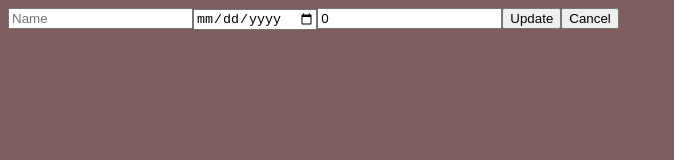
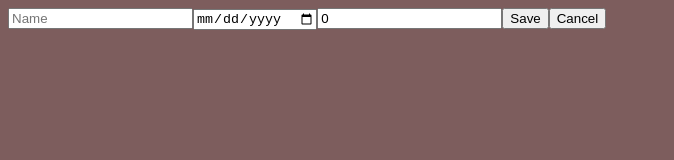
Before and after one commit to Silea-Horia/tjf, a React (Vite) app: page / in a window 1280 px wide. Both pictures are taken after a click on the button "Update". Shown: the top 160 px of the page, without its empty margins (0-674 px from the left). Built offline with nearby package versions, Linux system fonts and the light colour scheme.

Commit message:
added LocationForm component

```diff
--- a/src/App.jsx
+++ b/src/App.jsx
@@ -6,6 +6,7 @@ import Service from './services/Service'
 
 import LocationList from './components/LocationList';
 import Sidebar from './components/Sidebar';
+import LocationForm from './components/LocationForm';
 
 const initialLocations = [
     { id: 1, name: 'The Eiffel Tower', dateVisited: '2025-08-10', rating: 5 },
@@ -37,10 +38,6 @@ function App() {
         setSelectedLocationIds([]);
     };
 
-    const handleInputChange = (e) => {
-        const value = e.target.name === 'rating' ? parseInt(e.target.value, 10) : e.target.value;
-        setNewLocation({ ...newLocation, [e.target.name]: value });
-    };
 
     const handleAddLocation = (e) => {
         e.preventDefault();
@@ -50,10 +47,6 @@ function App() {
         setData(serv.getAll());
     };
 
-    const handleCancelClick = () => {
-        setNewLocation({ name: '', dateVisited: '', rating: 0 });
-        setCurrentPage('list');
-    };
 
     const handleUpdateLocation = (e) => {
         e.preventDefault();
@@ -94,56 +87,20 @@ function App() {
                 </>
             )}
             {currentPage === 'add' && (
-                <form onSubmit={handleAddLocation}>
-                    <input
-                        type="text"
-                        name="name"
-                        placeholder="Name"
-                        value={newLocation.name}
-                        onChange={handleInputChange}
-                    />
-                    <input
-                        type="date"
-                        name="dateVisited"
-                        value={newLocation.dateVisited}
-                        onChange={handleInputChange}
-                    />
-                    <input
-                        type="number"
-                        name="rating"
-                        placeholder="Rating"
-                        value={newLocation.rating}
-                        onChange={handleInputChange}
-                    />
-                    <button type="submit">Save</button>
-                    <button type="button" onClick={handleCancelClick}>Cancel</button>
-                </form>
+                <LocationForm
+                    submitHandler={handleAddLocation}
+                    newLocation={newLocation}
+                    setNewLocation={setNewLocation}
+                    setCurrentPage={setCurrentPage}
+                />
             )}
             {currentPage === 'update' && (
-                <form onSubmit={handleUpdateLocation}>
-                    <input
-                        type="text"
-                        name="name"
-                        placeholder="Name"
-                        value={newLocation.name}
-                        onChange={handleInputChange}
-                    />
-                    <input
-                        type="date"
-                        name="dateVisited"
-                        value={newLocation.dateVisited}
-                        onChange={handleInputChange}
-                    />
-                    <input
-                        type="number"
-                        name="rating"
-                        placeholder="Rating"
-                        value={newLocation.rating}
-                        onChange={handleInputChange}
-                    />
-                    <button type="submit">Update</button>
-                    <button type="button" onClick={handleCancelClick}>Cancel</button>
-                </form>
+                <LocationForm
+                submitHandler={handleUpdateLocation}
+                newLocation={newLocation}
+                setNewLocation={setNewLocation}
+                setCurrentPage={setCurrentPage}
+                />
             )}
         </>
     );
--- /dev/null
+++ b/src/components/LocationForm.jsx
@@ -0,0 +1,42 @@
+import React, { useState } from 'react'
+
+const LocationForm = ({submitHandler, newLocation, setNewLocation, setCurrentPage}) => {
+    const handleInputChange = (e) => {
+        const value = e.target.name === 'rating' ? parseInt(e.target.value, 10) : e.target.value;
+        setNewLocation({ ...newLocation, [e.target.name]: value });
+    };
+
+    const handleCancelClick = () => {
+        setNewLocation({ name: '', dateVisited: '', rating: 0 });
+        setCurrentPage('list');
+    };
+
+    return (
+        <form onSubmit={submitHandler}>
+            <input
+                type="text"
+                name="name"
+                placeholder="Name"
+                value={newLocation.name}
+                onChange={handleInputChange}
+            />
+            <input
+                type="date"
+                name="dateVisited"
+                value={newLocation.dateVisited}
+                onChange={handleInputChange}
+            />
+            <input
+                type="number"
+                name="rating"
+                placeholder="Rating"
+                value={newLocation.rating}
+                onChange={handleInputChange}
+            />
+            <button type="submit">Save</button>
+            <button type="button" onClick={handleCancelClick}>Cancel</button>
+        </form>
+    )
+}
+
+export default LocationForm
```
